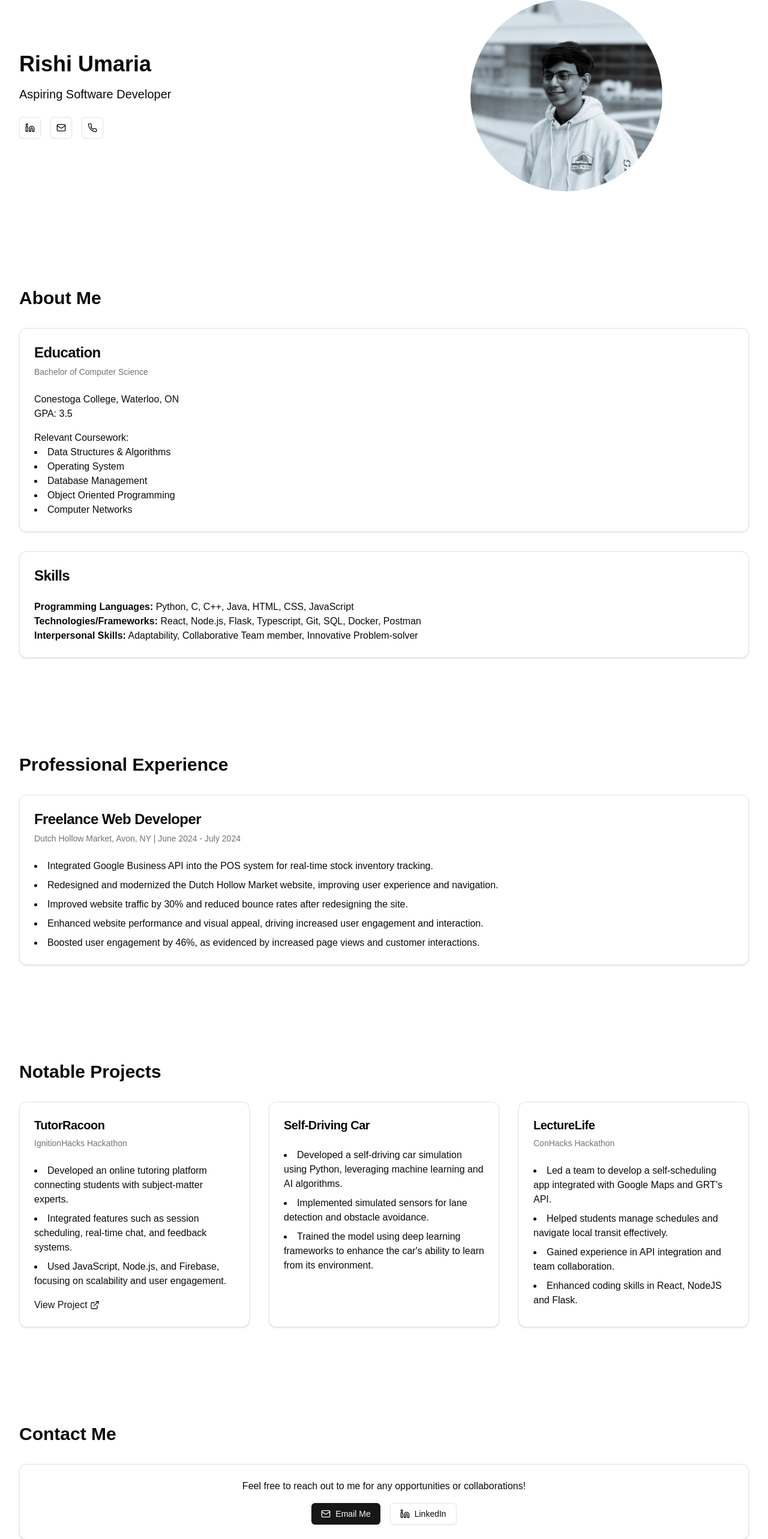
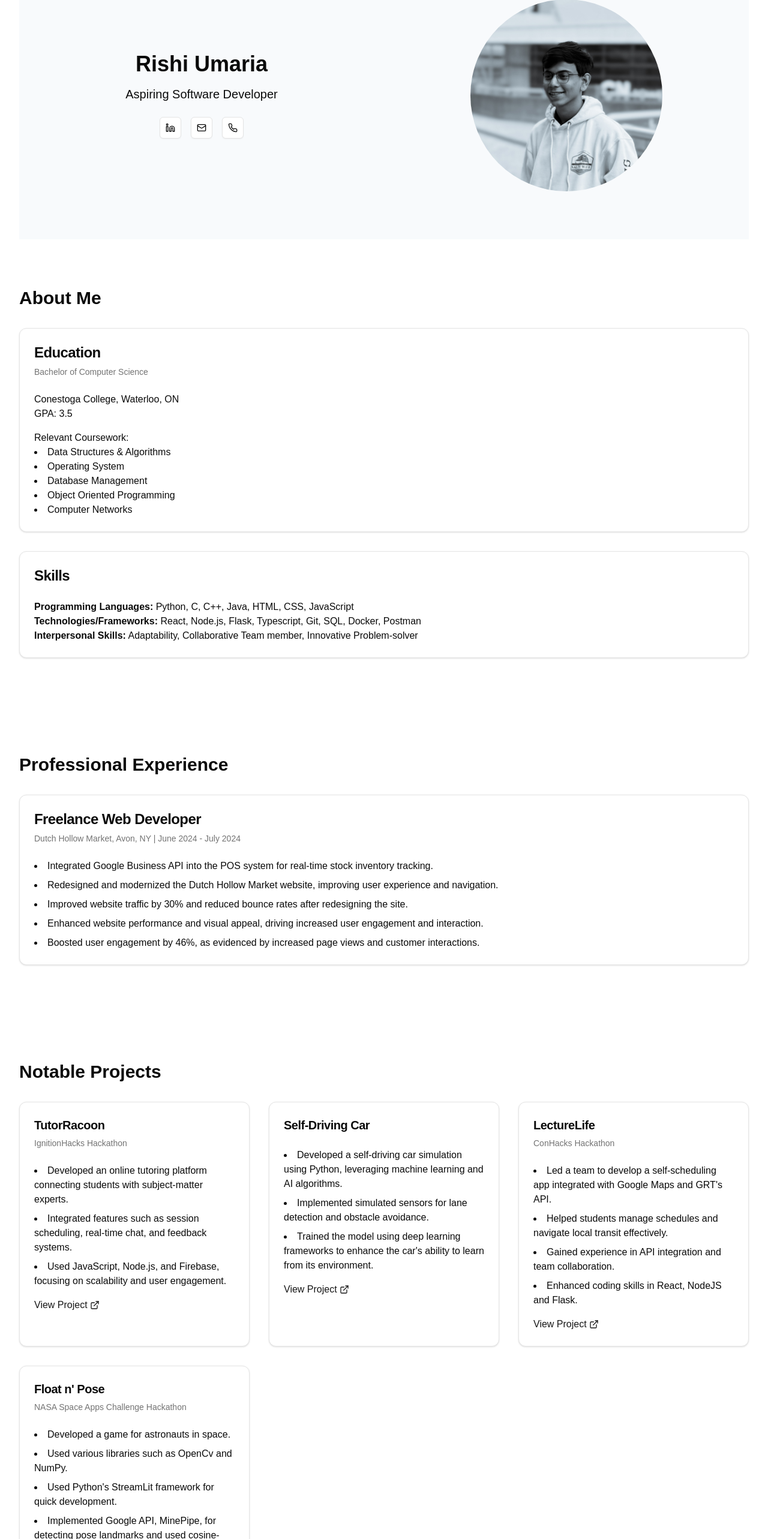
Before and after one commit to R-umaria/portfolio, a Next.js app: page / in a window 1280 px wide. Shown: the part 138-2704 px from the top of the page at 60% size. Built offline with nearby package versions, Linux system fonts and the light colour scheme.

Commit message:
added last project & links

```diff
--- a/components/PortfolioContent.tsx
+++ b/components/PortfolioContent.tsx
@@ -79,12 +79,12 @@ export default function PortfolioContent() {
       </header>
 
       <main className="container mx-auto px-4 sm:px-6 lg:px-8">
-        <section id="home" className="py-12 md:py-20">
-          <div className="flex flex-col md:flex-row items-center justify-between">
-            <div className="md:w-1/2 mb-8 md:mb-0 text-center md:text-left">
+        <section id="home" className="py-12 md:py-20  bg-slate-50">
+          <div className="flex flex-col md:flex-row items-center justify-evenly">
+            <div className="md:w-1/2 mb-8 md:mb-0 text-center md:text-center ">
               <h1 className="text-3xl md:text-4xl font-bold mb-4">Rishi Umaria</h1>
               <p className="text-lg md:text-xl mb-6">Aspiring Software Developer</p>
-              <div className="flex justify-center md:justify-start space-x-4">
+              <div className="flex justify-center md:justify-center space-x-4">
                 <Link href="https://linkedin.com/in/rishi-umaria-026119288/" target="_blank" rel="noopener noreferrer">
                   <Button variant="outline" size="icon">
                     <Linkedin className="h-4 w-4" />
@@ -194,6 +194,9 @@ export default function PortfolioContent() {
                   <li>Implemented simulated sensors for lane detection and obstacle avoidance.</li>
                   <li>Trained the model using deep learning frameworks to enhance the car&apos;s ability to learn from its environment.</li>
                 </ul>
+                <Link href="https://github.com/r-umaria/" target="_blank" rel="noopener noreferrer" className="inline-flex items-center mt-4 text-primary hover:underline">
+                  View Project <ExternalLink className="ml-1 h-4 w-4" />
+                </Link>
               </CardContent>
             </Card>
             <Card>
@@ -208,6 +211,26 @@ export default function PortfolioContent() {
                   <li>Gained experience in API integration and team collaboration.</li>
                   <li>Enhanced coding skills in React, NodeJS and Flask.</li>
                 </ul>
+                <Link href="https://devpost.com/software/lecture-life" target="_blank" rel="noopener noreferrer" className="inline-flex items-center mt-4 text-primary hover:underline">
+                  View Project <ExternalLink className="ml-1 h-4 w-4" />
+                </Link>
+              </CardContent>
+            </Card>
+            <Card>
+              <CardHeader>
+                <CardTitle className="text-lg md:text-xl">Float n&apos; Pose</CardTitle>
+                <CardDescription>NASA Space Apps Challenge Hackathon</CardDescription>
+              </CardHeader>
+              <CardContent>
+                <ul className="list-disc list-inside space-y-2 text-sm md:text-base">
+                  <li>Developed a game for astronauts in space.</li>
+                  <li>Used various libraries such as OpenCv and NumPy.</li>
+                  <li>Used Python&apos;s StreamLit framework for quick development.</li>
+                  <li>Implemented Google API, MinePipe, for detecting pose landmarks and used cosine-similarity for scoring the player.</li>
+                </ul>
+                <Link href="https://github.com/SaarthRajan/float-n-pose.git" target="_blank" rel="noopener noreferrer" className="inline-flex items-center mt-4 text-primary hover:underline">
+                  View Project <ExternalLink className="ml-1 h-4 w-4" />
+                </Link>
               </CardContent>
             </Card>
           </div>
```
